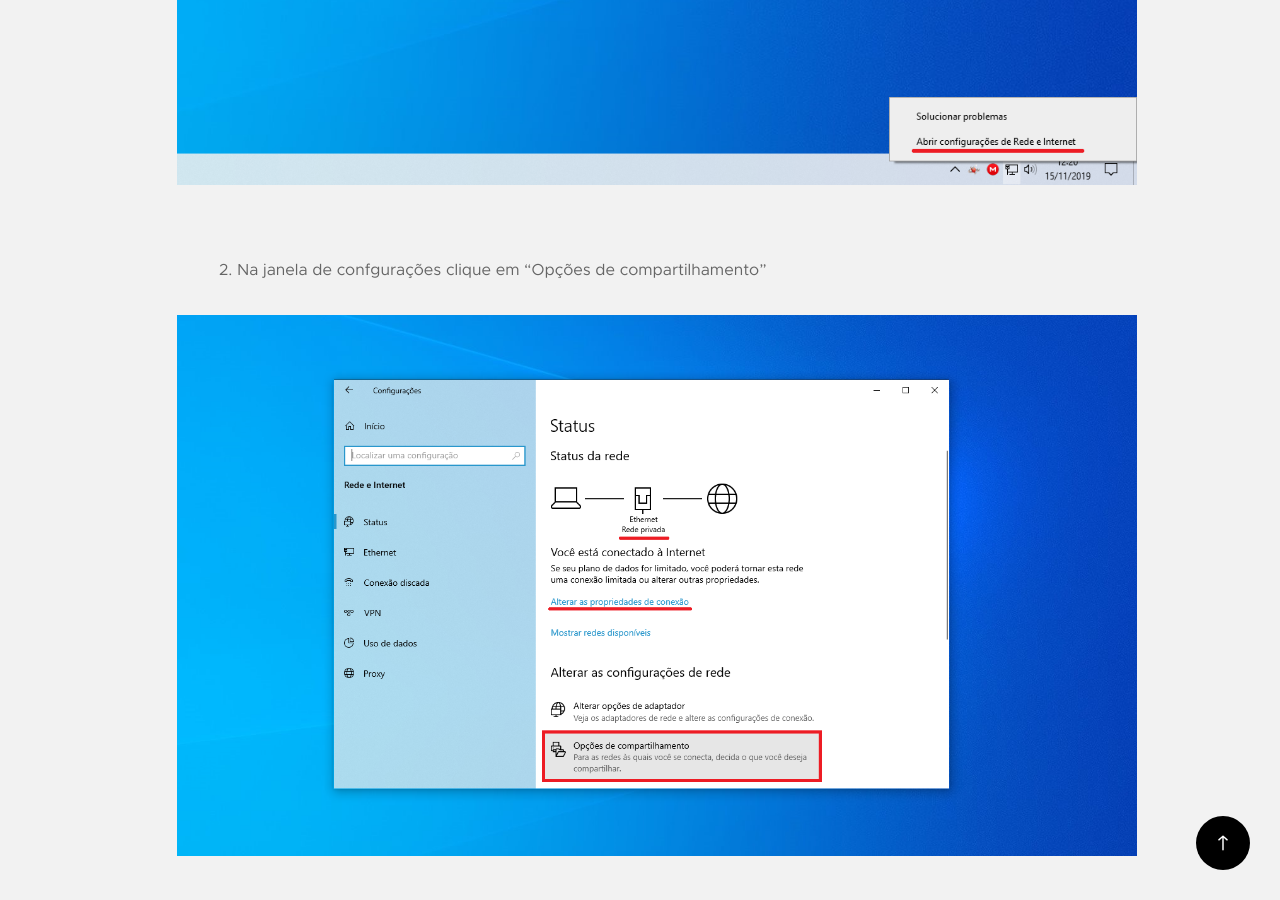
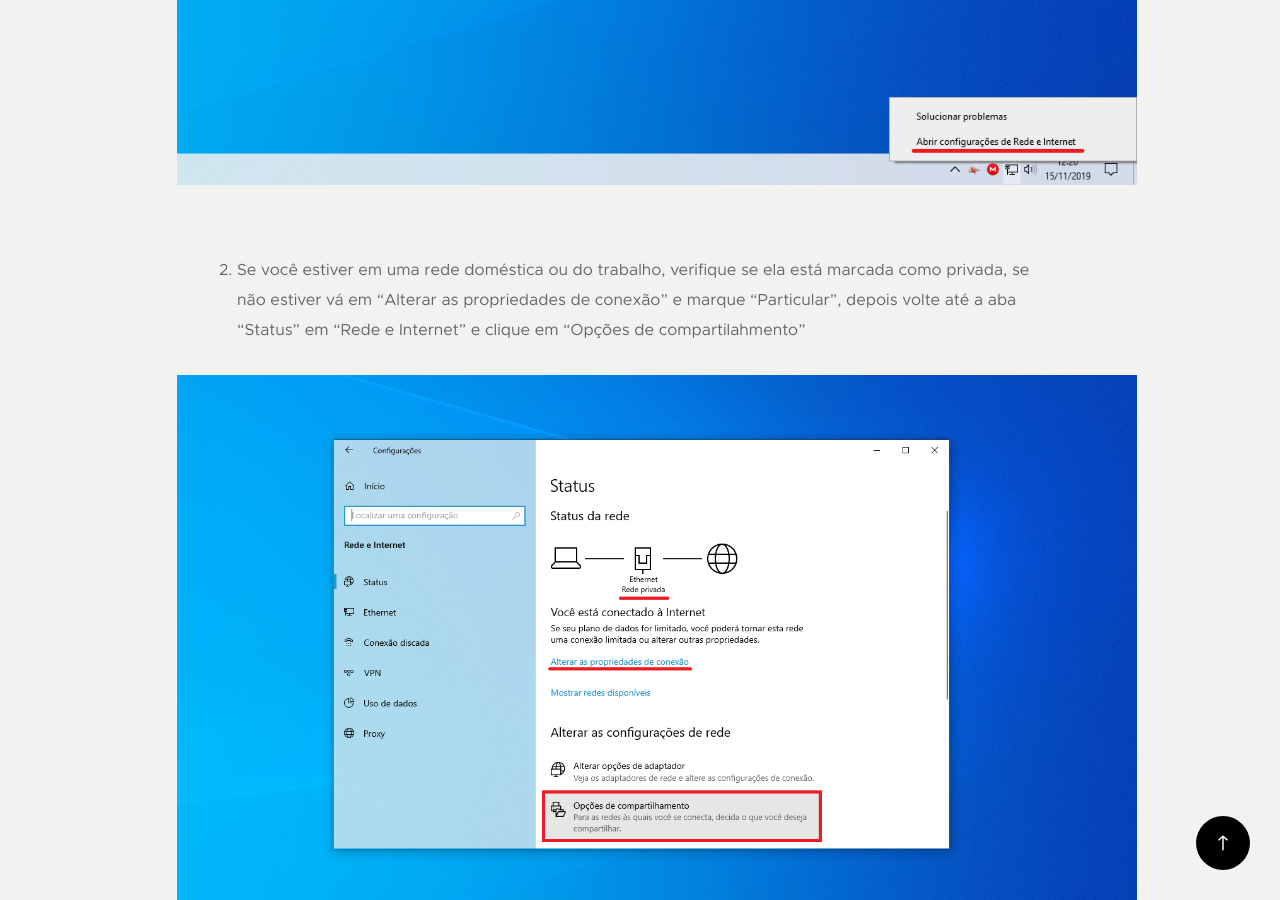
Before and after one commit to ifroariquemes/42, a Jekyll site: the page built from _posts/2019-11-12-compartilhamento-de-arquivos-entre-computadores-numa-rede-windows.md, in a window 1280 px wide and 900 px high, scrolled down 1605 px. Built offline with Jekyll 4.4.1, drawn with Linux system fonts in a browser that asks for light colours.

Commit message:
passo 1 e 2 de "Ativar compartilhamento" alterado

```diff
--- a/_posts/2019-11-12-compartilhamento-de-arquivos-entre-computadores-numa-rede-windows.md
+++ b/_posts/2019-11-12-compartilhamento-de-arquivos-entre-computadores-numa-rede-windows.md
@@ -18,7 +18,7 @@ As vezes é necessário compartilhar algum arquivo importante entre dois ou mais
 1. Clique com o botão direito no ícone de conexão e clique em "Abrir configurações de rede e internet".
 ![Imagem1](/42/images/post/compartilhar-arquivos-windows(1).png)
 
-2. Na janela de confgurações clique em "Opções de compartilhamento"
+2. Se você estiver em uma rede doméstica ou do trabalho, verifique se ela está marcada como privada, se não estiver vá em "Alterar as propriedades de conexão" e marque "Particular", depois volte até a aba "Status" em "Rede e Internet" e clique em "Opções de compartilahmento"
 ![Imagem2](/42/images/post/compartilhar-arquivos-windows(2).png)
 
 3. Clique em "Particular", em "Descoberta de rede" clique em "Ativar descoberta de rede" e em "Copartilhamento de arquivos e impressora" clique em "Ativar compartilhamento de arquivo e impressora".
```
